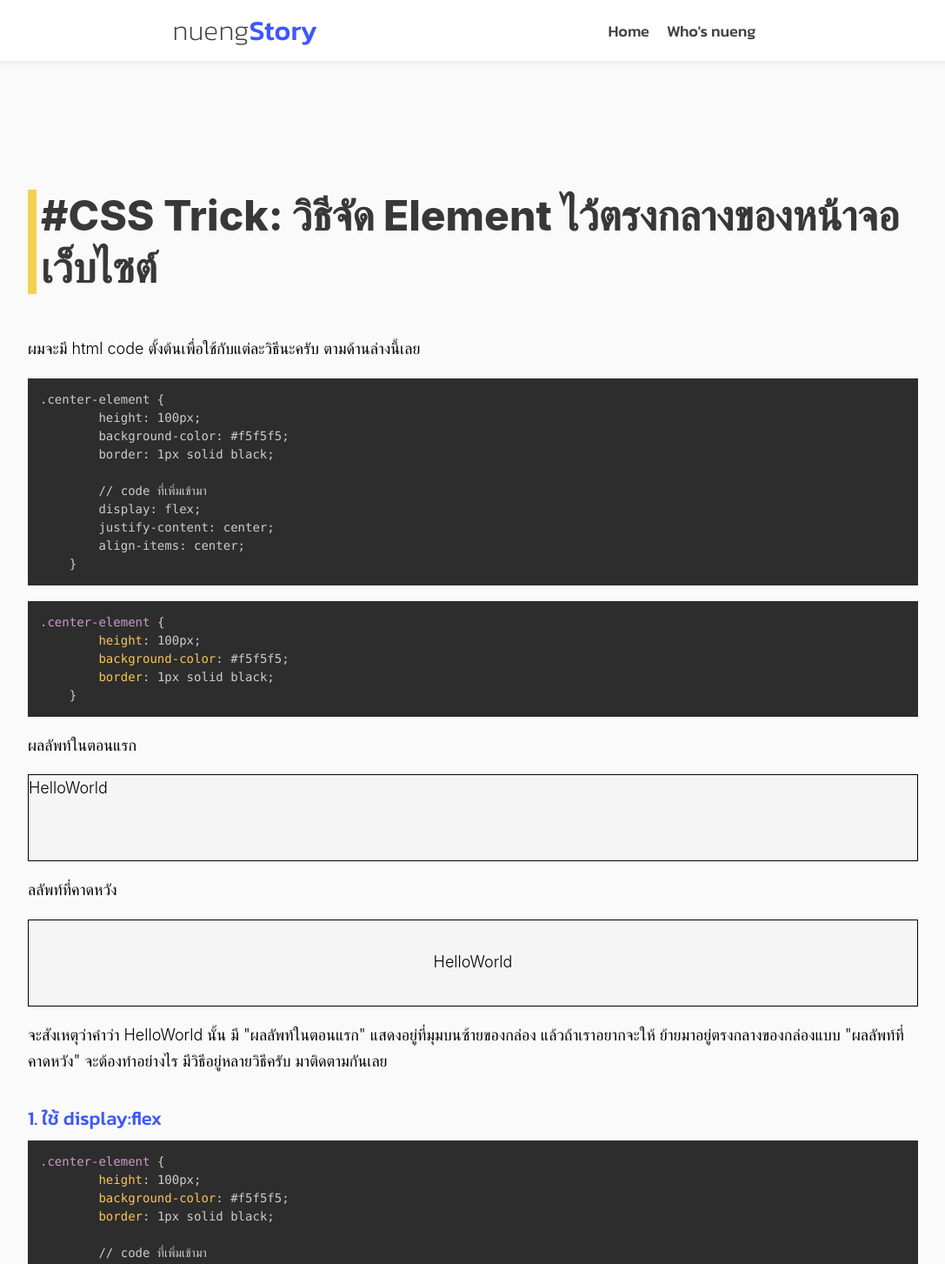
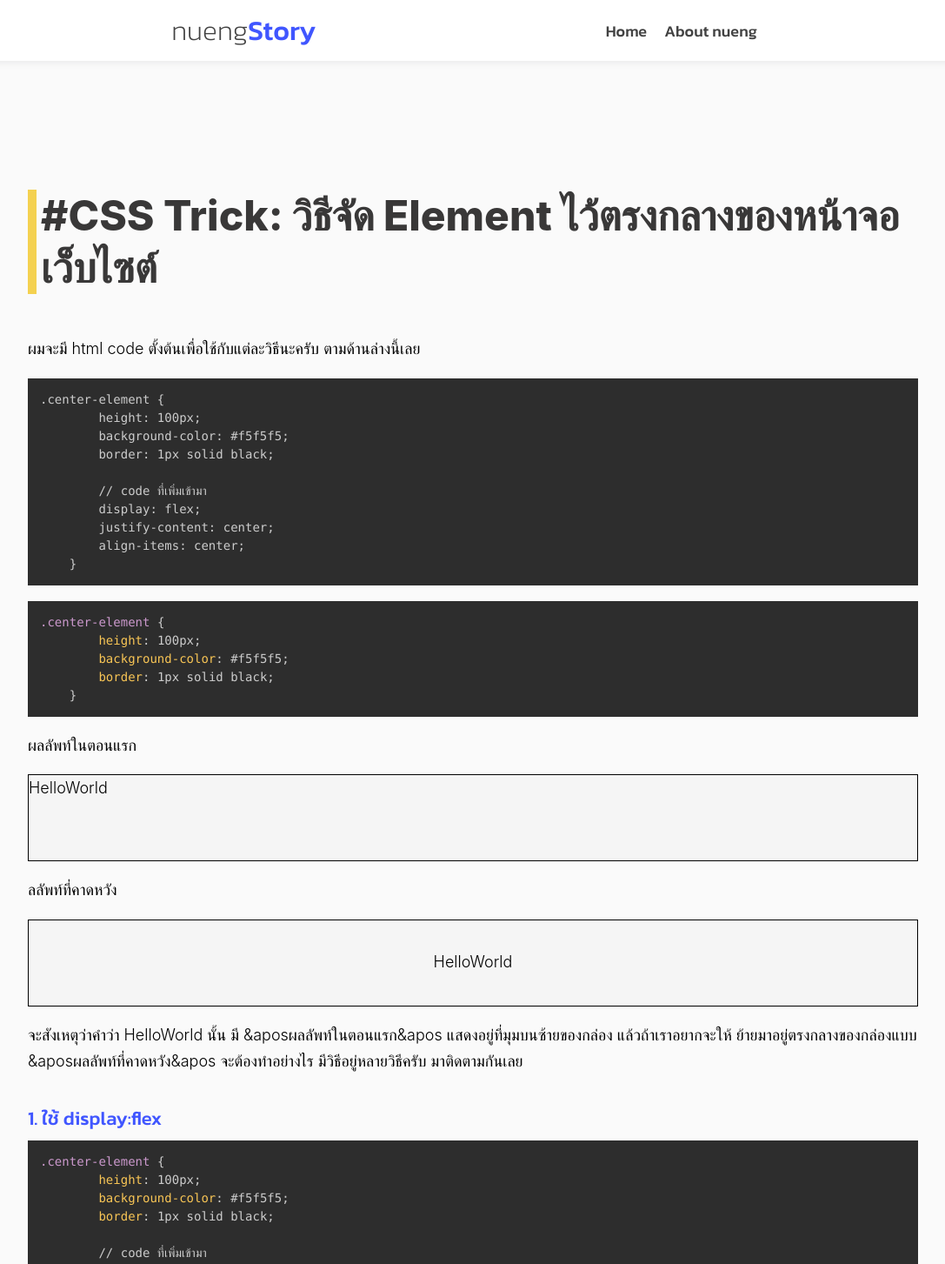
Before and after one commit to Aphiwit1/2021-next-nuengstory-v1, a Next.js app: page /posts/test in a window 1280 px wide. Shown: the top 1453 px of the page at 87% size, without its empty margins (96-1183 px from the left). Built offline with nearby package versions, Linux system fonts and the light colour scheme.

Commit message:
update code

```diff
--- a/components/layout.js
+++ b/components/layout.js
@@ -23,7 +23,7 @@ export default function Layout({ children, home }) {
                     </Link>
 
                     <Link href="/" >
-                        <a className={styles.pageName}>Who's nueng</a>
+                        <a className={styles.pageName}>About nueng</a>
                     </Link>
                 </div>
             </header>
--- a/pages/posts/test.js
+++ b/pages/posts/test.js
@@ -86,9 +86,9 @@ export default function Test() {
               </div>
             </div>
             <div className={Content.textContent}>
-            จะสังเหตุว่าคำว่า HelloWorld นั้น มี "ผลลัพท์ในตอนแรก"
+            จะสังเหตุว่าคำว่า HelloWorld นั้น มี &aposผลลัพท์ในตอนแรก&apos
           แสดงอยู่ที่มุมบนซ้ายของกล่อง แล้วถ้าเราอยากจะให้
-          ย้ายมาอยู่ตรงกลางของกล่องแบบ "ผลลัพท์ที่คาดหวัง" จะต้องทำอย่างไร
+          ย้ายมาอยู่ตรงกลางของกล่องแบบ &aposผลลัพท์ที่คาดหวัง&apos จะต้องทำอย่างไร
           มีวิธีอยู่หลายวิธีครับ มาติดตามกันเลย
             </div>
             <div className={Content.textTopic}> 1. ใช้ display:flex </div>
```
